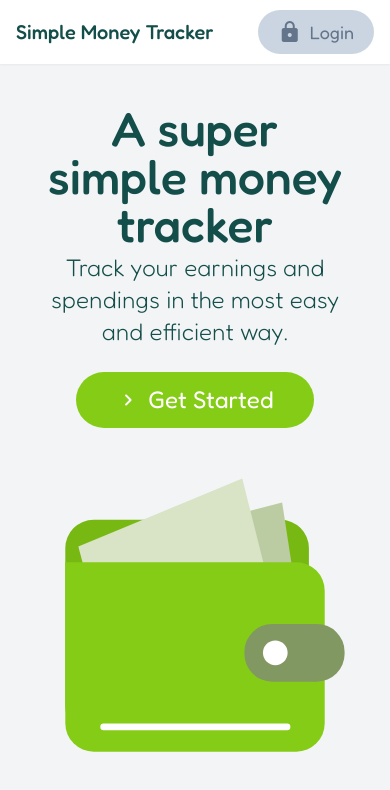
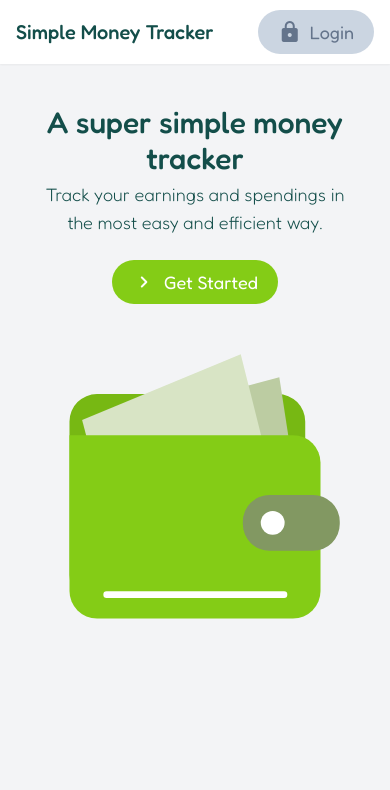
Before and after one commit to grantimbo/Simple-Money-Tracker, a Next.js app: page / in a window 390 px wide. Shown: the top 790 px of the page. Built offline with nearby package versions, Linux system fonts and the light colour scheme; no server answers.

Commit message:
Adjust spacing for mobile

```diff
--- a/components/Modal.js
+++ b/components/Modal.js
@@ -10,7 +10,7 @@ const Modal = ({ children, onClose }) => {
 
   return (
     <div className="fixed -top-2 left-0 bottom-0 right-0 p-4 fade-in z-50 md:p-10">
-      <div className="bg-gray-50 rounded-lg p-4 max-w-lg w-full mx-auto mt-20 relative z-10 shadow-sm">
+      <div className="bg-gray-50 rounded-lg p-4 max-w-lg w-full mx-auto mt-4 relative z-10 shadow-sm md:mt-20">
         <div
           onClick={onClose}
           className="absolute right-3 top-2 cursor-pointer "
--- a/pages/dash/balance.js
+++ b/pages/dash/balance.js
@@ -19,7 +19,7 @@ export default function Balance() {
       <DashLayout>
         <BackHomeLink />
         <PageTitle title={`Balance`} />
-        <div className="mb-4">
+        <div className="mb-10">
           <TotalCard
             currency={currency}
             name="Balance"
--- a/pages/dash/expenses.js
+++ b/pages/dash/expenses.js
@@ -22,7 +22,7 @@ export default function Expenses() {
       <DashLayout>
         <BackHomeLink />
         <PageTitle title={`Expense`} />
-        <div className="mb-4">
+        <div className="mb-10">
           <TotalCard
             currency={currency}
             name="Expenses"
--- a/pages/dash/income.js
+++ b/pages/dash/income.js
@@ -22,7 +22,7 @@ export default function Income() {
       <DashLayout>
         <BackHomeLink />
         <PageTitle title={`Income`} />
-        <div className="mb-4">
+        <div className="mb-10">
           <TotalCard
             currency={currency}
             name="Income"
--- a/pages/index.js
+++ b/pages/index.js
@@ -13,22 +13,39 @@ export default function Home() {
       <main className="grid gap-10 grid-cols-1 md:grid-cols-2 p-10 max-w-screen-lg mx-auto md:gap-24 md:my-10 lg:my-36">
         <div className="flex justify-center items-center text-center md:text-left">
           <div>
-            <h1 className="text-5xl font-medium mb-1 md:mb-4">
+            <h1 className="text-3xl font-medium mb-1 md:mb-4 md:text-5xl">
               {`A super simple money tracker`}
             </h1>
-            <p className="text-2xl font-light mb-6 md:mb-10">
+            <p className="text-lg font-light mb-6 md:mb-10 md:text-2xl">
               {`Track your earnings and spendings in the most easy and efficient way.`}
             </p>
             <ButtonLink
               text="Get Started"
-              href="/dash"
+              href="/signup"
+              icon="navigate_next"
+              additionalClasses="md:hidden"
+            />
+            <ButtonLink
+              text="Get Started"
+              href="/signup"
               icon="navigate_next"
               size="xl"
+              additionalClasses="hidden md:inline-flex"
             />
           </div>
         </div>
 
         <div className="flex justify-center">
+          <div className="md:hidden">
+            <Image
+              src={"/wallet.svg"}
+              width={300}
+              height={300}
+              alt={`Just a super simple money tracker.`}
+            />
+          </div>
+
+          <div className="hidden md:block">
             <Image
               src={"/wallet.svg"}
               width={380}
@@ -36,6 +53,7 @@ export default function Home() {
               alt={`Just a super simple money tracker.`}
             />
           </div>
+        </div>
       </main>
     </>
   );
```
Lines whose indentation alone changed are shown as unchanged.
